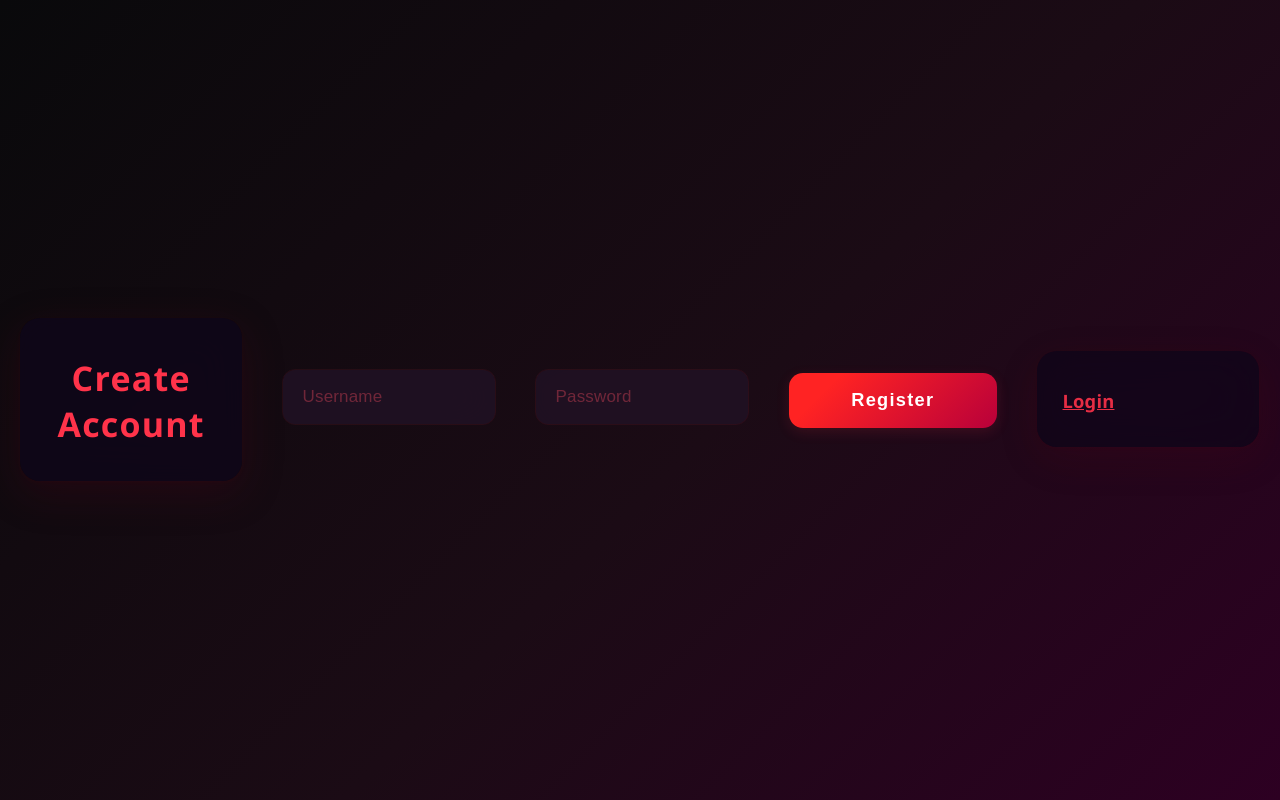
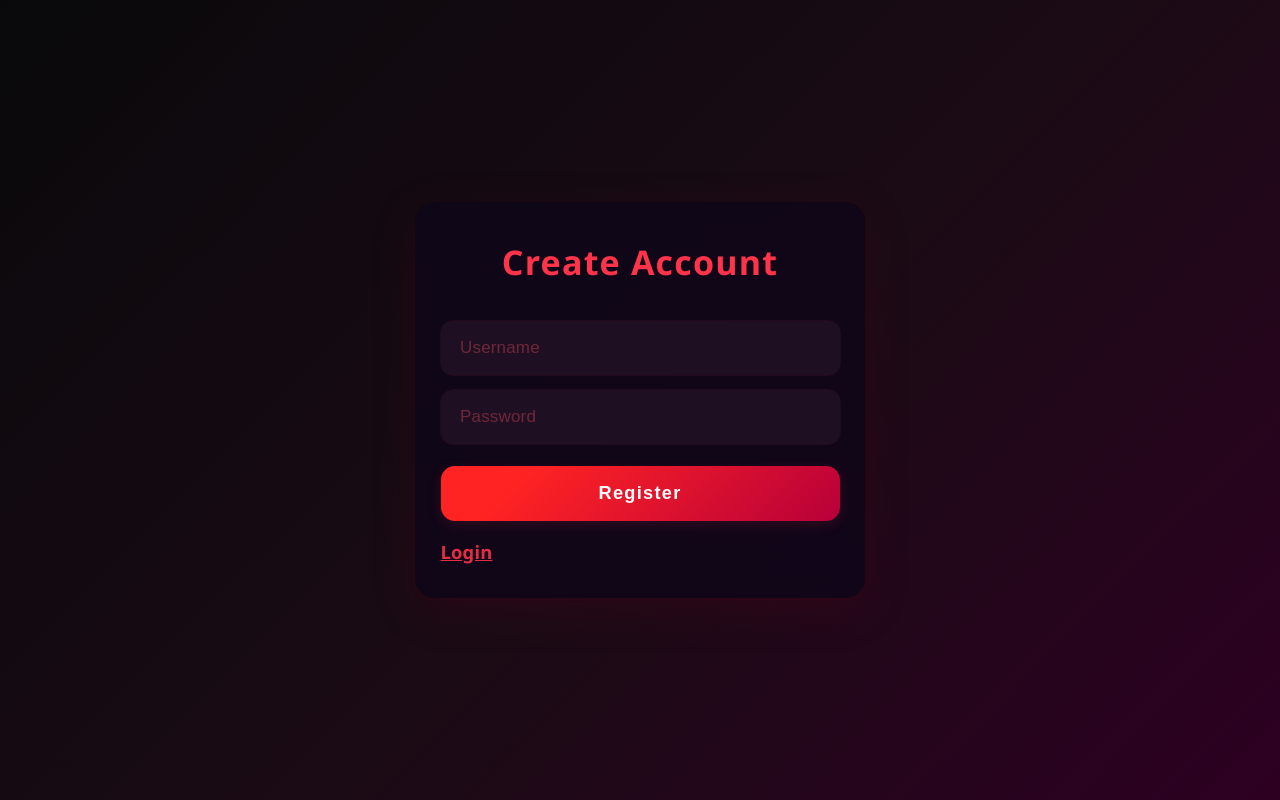
Before and after one commit to dilushadnw/ChatApp, a plain HTML site: page register.html in a window 1280 px wide. Drawn offline with Linux system fonts and the light colour scheme.

Commit message:
Refactor register.html to use card layout
Wrapped the registration form in a card layout for better presentation.

```diff
--- a/register.html
+++ b/register.html
@@ -2,21 +2,20 @@
 <html>
 <head>
   <title>Register</title>
-  <link rel="stylesheet" href="style.css">
-
+    <link rel="stylesheet" href="style.css">
 </head>
 <body>
+  <div class="card">
+    <h2>Create Account</h2>
 
-<h2>Create Account</h2>
+    <input type="text" id="username" placeholder="Username">
+    <input type="password" id="password" placeholder="Password">
+    <button onclick="register()">Register</button>
 
-<input type="text" id="username" placeholder="Username"><br><br>
-<input type="password" id="password" placeholder="Password"><br><br>
+    <p><a href="index.html">Login</a></p>
+  </div>
 
-<button onclick="register()">Register</button>
+  <script type="module" src="app.js"></script>
+</body>
 
-<p><a href="index.html">Login</a></p>
-
-<script type="module" src="app.js"></script>
-
-</body>
 </html>
```
